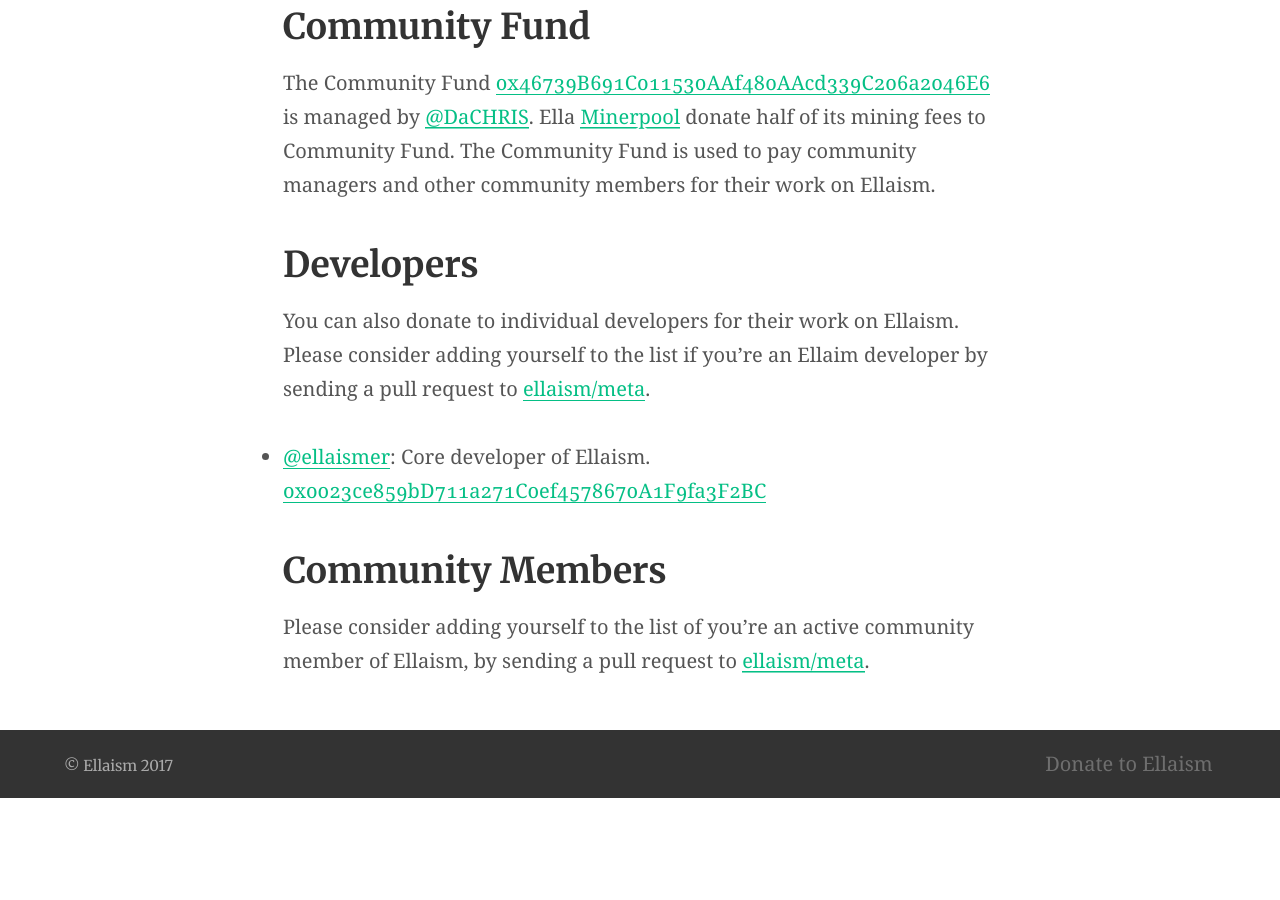
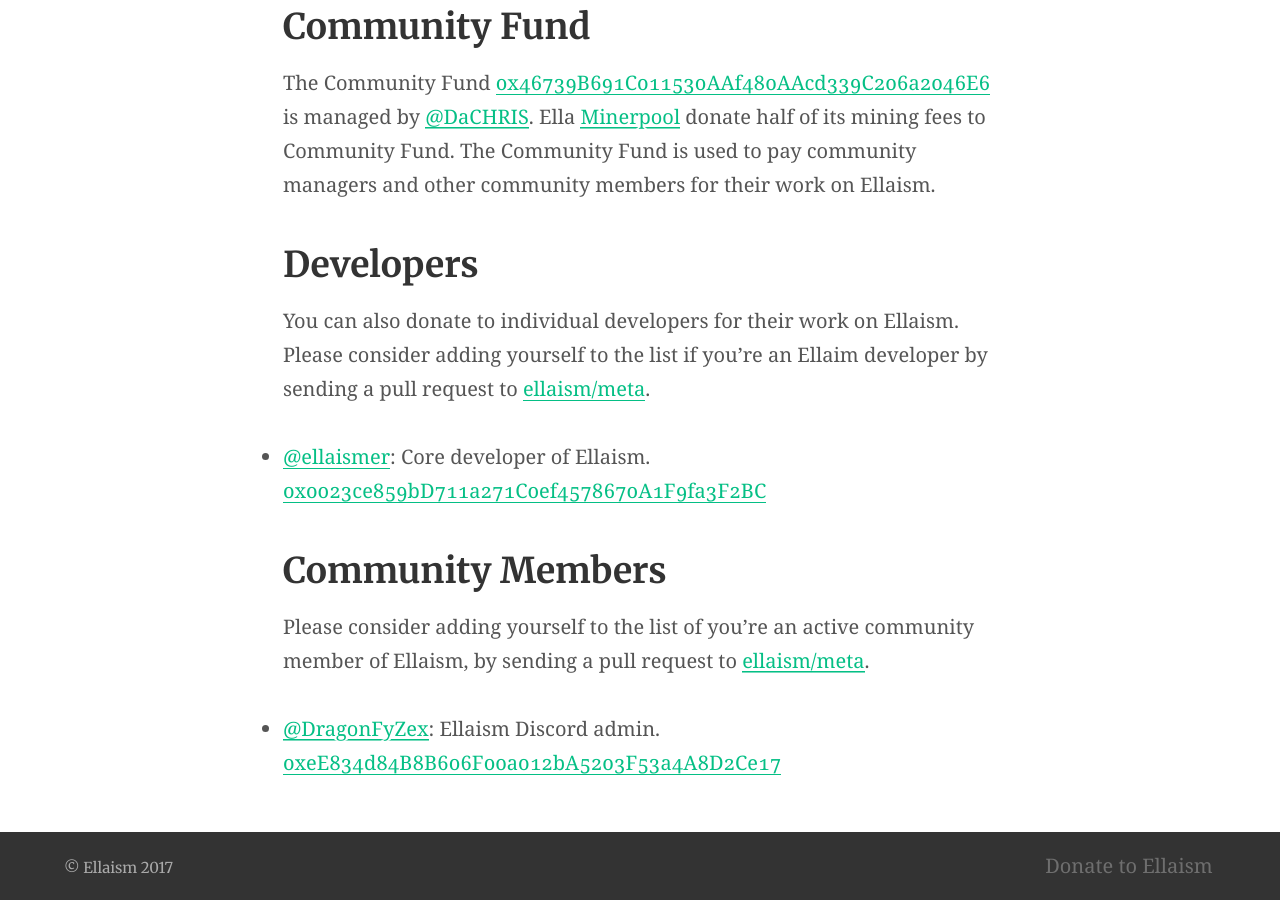
Before and after one commit to ellaism/ellaism.org, a Jekyll site: the page built from donations.md, in a window 1280 px wide and 900 px high, scrolled down 1167 px. Built offline with Jekyll 4.4.1, drawn with Linux system fonts in a browser that asks for light colours; our own code applies the rules of GitHub Pages for plain Markdown files; before the commit the page ends 1965 px from its top, so only the background shows below that.

Commit message:
Add @DragonFyZex to donations

```diff
--- a/donations.md
+++ b/donations.md
@@ -34,3 +34,5 @@
 ## Community Members
 
 Please consider adding yourself to the list of you're an active community member of Ellaism, by sending a pull request to [ellaism/meta](https://github.com/ellaism/meta).
+
+* [@DragonFyZex](https://github.com/DragonFyZex): Ellaism Discord admin. [0xeE834d84B8B606F00a012bA5203F53a4A8D2Ce17](https://explorer.ellaism.org/#/address/0xeE834d84B8B606F00a012bA5203F53a4A8D2Ce17)
```
